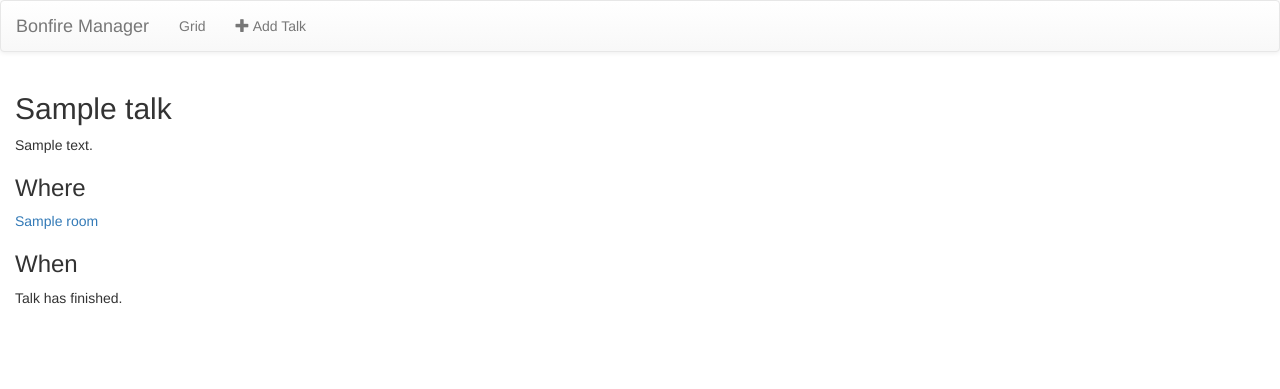
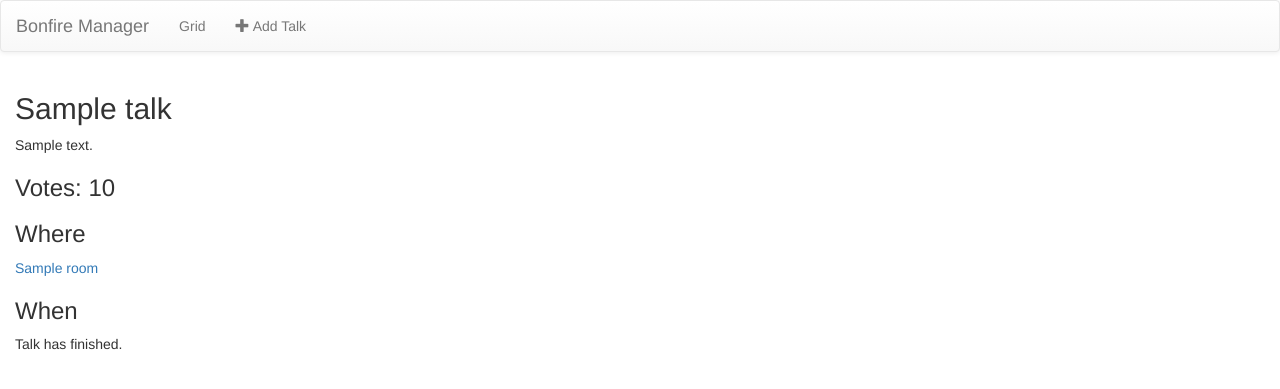
Before and after one commit to yamatt/bonfiremanager, a Django app: a page that uses bonfiremanager/templates/talk.dj.html in a window 1280 px wide. Shown: the top 389 px of the page. Run offline with Django 3.2, Linux system fonts and the light colour scheme; tables that the repository leaves empty hold one stand-in row (values such as "Sample post"); some libraries are stand-ins or nearby versions.

Commit message:
now displays score

```diff
--- a/bonfiremanager/templates/talk.dj.html
+++ b/bonfiremanager/templates/talk.dj.html
@@ -6,6 +6,7 @@
         <div class="col-md-12">
             <h2>{{ talk.title }}</h2>
             <p>{{ talk.description }}</p>
+            <h3>Votes: {{ talk.score }}</h3>
             <h3>Where</h3>
             {% if talk.room %}
             <p><a href="{% url 'room' event_slug=talk.timeslot.event.slug room_slug=talk.room.name %}">{{ talk.room.name }}</a></p>
```
